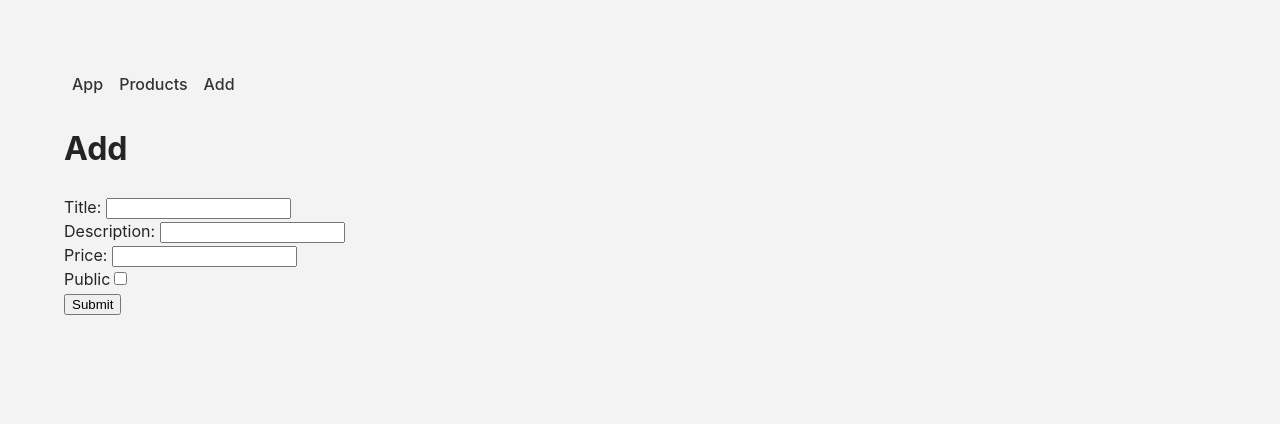
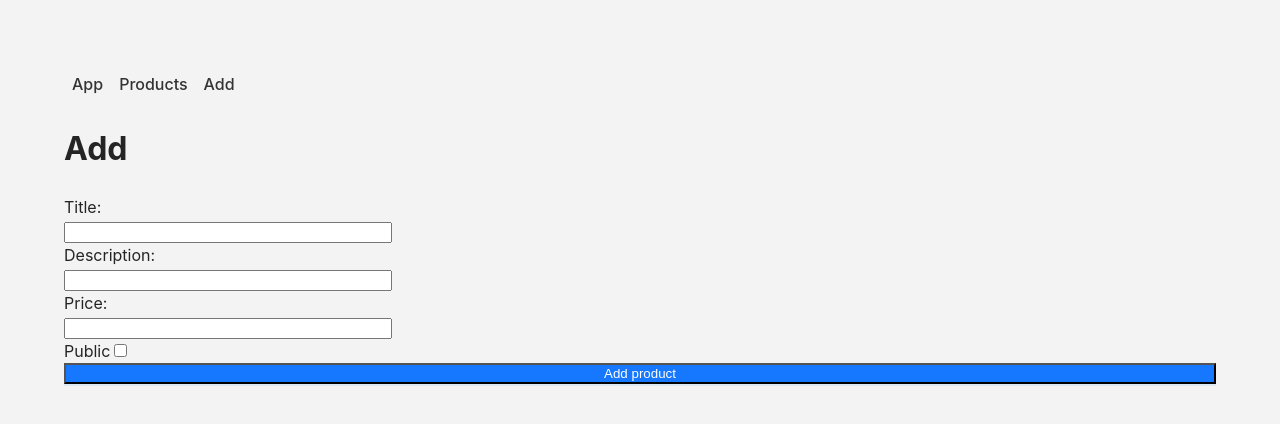
Before and after one commit to pavlenkodim/product-list-react-app, a React (Vite) app: page /add in a window 1280 px wide. Shown: the top 424 px of the page. Built offline with nearby package versions, Linux system fonts and the light colour scheme.

Commit message:
Add styles

```diff
--- a/src/components/add/Add.css
+++ b/src/components/add/Add.css
@@ -0,0 +1,19 @@
+.form_add {
+    display: grid;
+
+}
+
+.form_add .input_field {
+    max-width: 800px;
+    min-width: 320px;
+}
+
+#submit {
+    color: #fff;
+    background: #1677ff;
+    box-shadow: 0 2px 0 rgba(5, 145, 255, 0.1);
+}
+
+.error {
+    color: #dc3545;
+}
--- a/src/components/add/Add.jsx
+++ b/src/components/add/Add.jsx
@@ -7,7 +7,6 @@ const Add = () => {
     const {
         register,
         handleSubmit,
-        watch,
         formState: { errors },
     } = useForm()
 
@@ -15,36 +14,37 @@ const Add = () => {
         console.log(data)
     }
 
-    console.log(watch("example"))
-
     return(
         <div className="add">
             <h1>Add</h1>
             <form className="form_add" onSubmit={handleSubmit(onSubmit)}>
-                {/* register your input into the hook by invoking the "register" function */}
                 <div>
-                    <label htmlFor="title">Title: </label>
-                    <input id="title" {...register("title", { required: true })} />
-                    {errors.title && <span className="input_error" >This field is required</span>}
+                    <div>
+                        <label htmlFor="title">Title: </label>
+                    </div>
+                    <input id="title" className="input_field" {...register("title", { required: true })} />
+                    {errors.title && <span className="input_error" > This field is required</span>}
                 </div>
                 <div>
-                    <label htmlFor="description">Description: </label>
-                    <input id="description" {...register("decription", { required: true })} />
-                    {errors.description && <span className="input_error" >This field is required</span>}
+                    <div>
+                        <label htmlFor="description">Description: </label>
+                    </div>
+                    <input id="description" className="input_field" {...register("decription", { required: true })} />
+                    {errors.description && <span className="input_error" > This field is required</span>}
                 </div>
                 <div>
-                    {/* include validation with required or other standard HTML validation rules */}
-                    <label htmlFor="price">Price: </label>
-                    <input id="price" {...register("price", { required: true, pattern: /\d/g })} />
-                    {errors.price && <span className="input_error">This field is required and need only numbers</span>}
+                    <div>
+                        <label htmlFor="price">Price: </label>
+                    </div>
+                    <input id="price" className="input_field" {...register("price", { required: true, pattern: /\d/g })} />
+                    {errors.price && <span className="input_error"> This field is required and need only numbers</span>}
                 </div>
                 <div>
                     <label htmlFor="public">Public</label>
                     <input id="public" type="checkbox" {...register("public", { required: false })} />
-                    {/* errors will return when field validation fails  */}
                 </div>
 
-                <input type="submit" />
+                <input id="submit" type="submit" value={'Add product'}/>
             </form>
         </div>
     )
```
